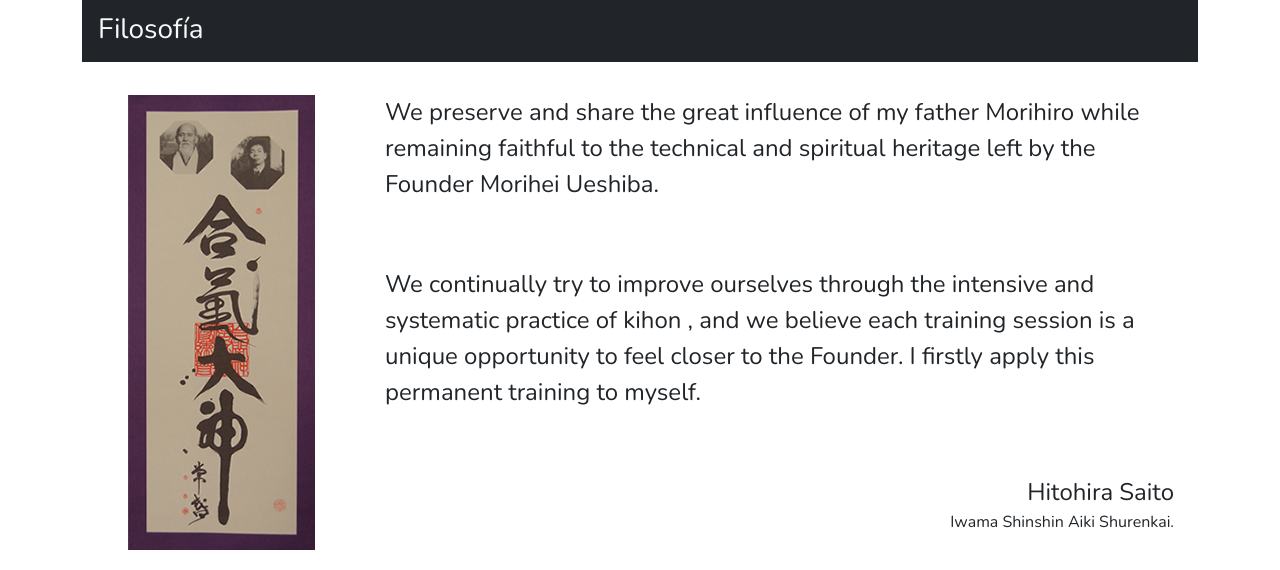
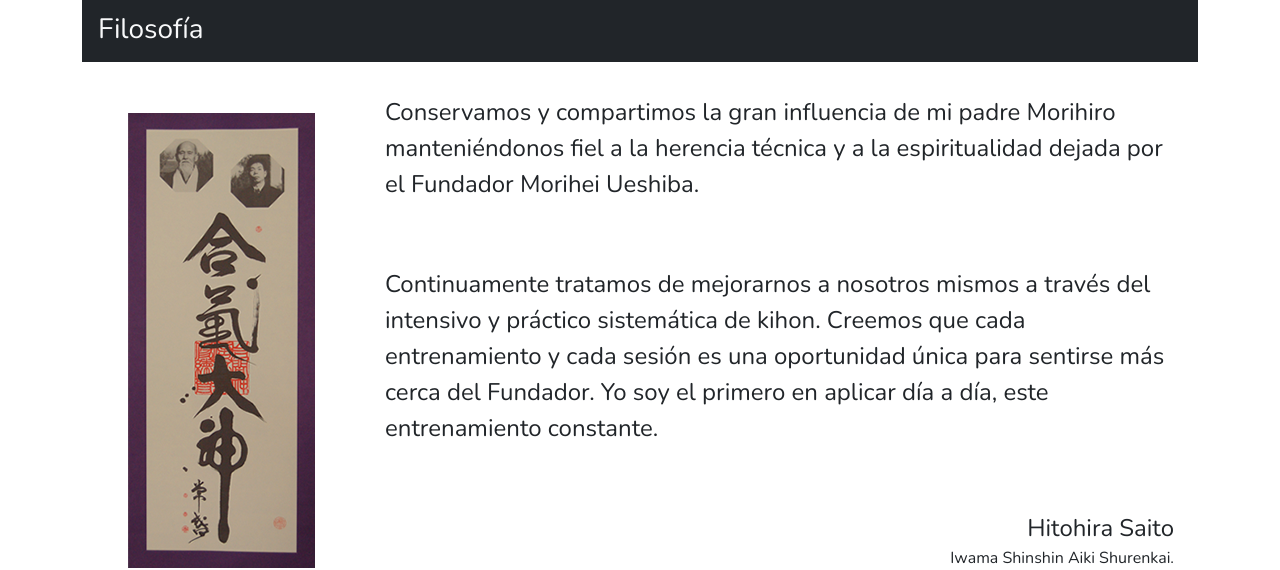
Before and after one commit to maurogoyeneche/aikido-fe, a React (Create React App) app: page /about in a window 1280 px wide. Shown: the part 575-1145 px from the top of the page. Built offline with nearby package versions, Linux system fonts and the light colour scheme.

Commit message:
Translate AboutAiki to spanish

```diff
--- a/src/components/ContactForm/ContactForm.jsx
+++ b/src/components/ContactForm/ContactForm.jsx
@@ -1,6 +1,6 @@
 import React, { useState } from "react";
 import styles from "./ContactForm.module.css";
-import { Formik, Field, Form, ErrorMessage } from "formik";
+import { Formik, Field, Form } from "formik";
 import * as Yup from "yup";
 import { Button, Form as BootstrapForm, Spinner } from "react-bootstrap";
 import axios from "axios";
@@ -29,12 +29,13 @@ const ContactForm = () => {
   const sendMail = async (values) => {
     try {
       setLoading(true);
-      const res = await axios({
+      await axios({
         method: "post",
-        url: "http://localhost:3000/send-mail",
+        url: "https://aikido-be.vercel.app/send-mail",
         data: { ...values },
       });
     } catch (error) {
+      // throw new Error({ message: "Error sending mail" });
       console.log(error);
     }
   };
@@ -43,7 +44,7 @@ const ContactForm = () => {
       await sendMail(values);
       setLoading(false);
     } else {
-      throw { message: "Get out of here!" };
+      throw new Error({ message: "Get out of here!" });
     }
   };
 
--- a/src/components/ContactInfo/ContactInfo.jsx
+++ b/src/components/ContactInfo/ContactInfo.jsx
@@ -1,6 +1,6 @@
 import React from "react";
-import { Figure, Image } from "react-bootstrap";
-import * as Icon from "react-bootstrap-icons";
+import { Figure } from "react-bootstrap";
+// import * as Icon from "react-bootstrap-icons";
 import { GeoAlt, TelephoneFill, Envelope } from "react-bootstrap-icons";
 
 const ContactInfo = () => {
--- a/src/routers/AppRouter.jsx
+++ b/src/routers/AppRouter.jsx
@@ -1,10 +1,10 @@
 import React from "react";
 import { Route, Routes, BrowserRouter as Router } from "react-router-dom";
 // import Post from "../components/Post/Post";
-import PostList from "../components/PostList/PostList";
+// import PostList from "../components/PostList/PostList";
 import AboutAiki from "../screens/about/AboutAiki";
 import Home from "../screens/home/Home";
-import DojoDetails from "../screens/dojo/DojoDetails";
+
 import ContactView from "../screens/contact/ContactView";
 // import DojoDetails from "../screens/dojo/DojoDetails";
 import DojoList from "../components/DojoList/DojoList";
@@ -14,10 +14,12 @@ const AppRouter = () => {
     <Router>
       <Routes>
         <Route exact path="/" element={<Home />}>
-          <Route path="news" element={<PostList />} />
+          {/* <Route path="news" element={<PostList />} /> */}
           <Route path="about" element={<AboutAiki />} />
+          <Route index element={<ContactView />} />
           <Route path="contact" element={<ContactView />} />
           <Route path="dojo" element={<DojoList />} />
+          <Route path="*" element={<ContactView />} />
         </Route>
       </Routes>
     </Router>
--- a/src/screens/about/AboutAiki.jsx
+++ b/src/screens/about/AboutAiki.jsx
@@ -13,15 +13,16 @@ const AboutAiki = () => {
             </div>
             <div className="col-sm-6 col-md-9 ">
               <p className="fs-4 text-start p-4 ">
-                We preserve and share the great influence of my father Morihiro
-                while remaining faithful to the technical and spiritual heritage
-                left by the Founder Morihei Ueshiba.
+                Conservamos y compartimos la gran influencia de mi padre
+                Morihiro manteniéndonos fiel a la herencia técnica y a la
+                espiritualidad dejada por el Fundador Morihei Ueshiba.
               </p>
               <p className="fs-4  text-start p-4 ">
-                We continually try to improve ourselves through the intensive
-                and systematic practice of kihon , and we believe each training
-                session is a unique opportunity to feel closer to the Founder. I
-                firstly apply this permanent training to myself.
+                Continuamente tratamos de mejorarnos a nosotros mismos a través
+                del intensivo y práctico sistemática de kihon. Creemos que cada
+                entrenamiento y cada sesión es una oportunidad única para
+                sentirse más cerca del Fundador. Yo soy el primero en aplicar
+                día a día, este entrenamiento constante.
               </p>
               <p className="fs-4  text-end p-4">
                 Hitohira Saito{" "}
--- a/src/screens/contact/ContactView.jsx
+++ b/src/screens/contact/ContactView.jsx
@@ -1,5 +1,5 @@
 import React from "react";
-import { Container, Row, Col, Image } from "react-bootstrap";
+import { Container, Row, Col } from "react-bootstrap";
 import ContactForm from "../../components/ContactForm/ContactForm";
 import ContactInfo from "../../components/ContactInfo/ContactInfo";
 import styles from "./ContactView.module.css";
```
